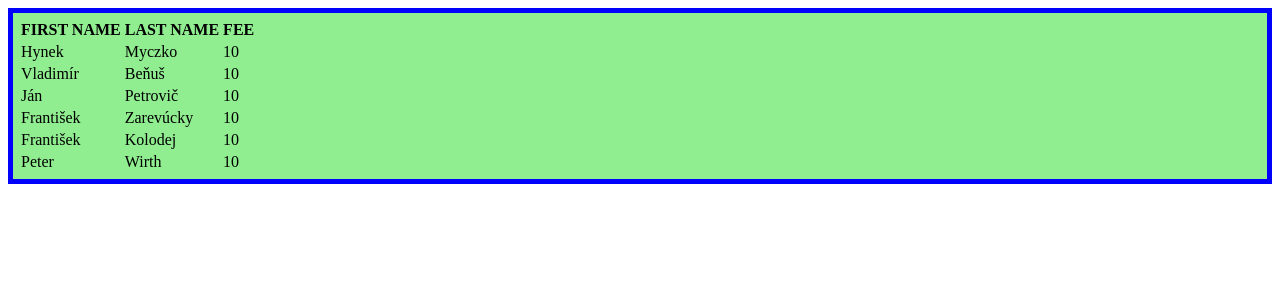
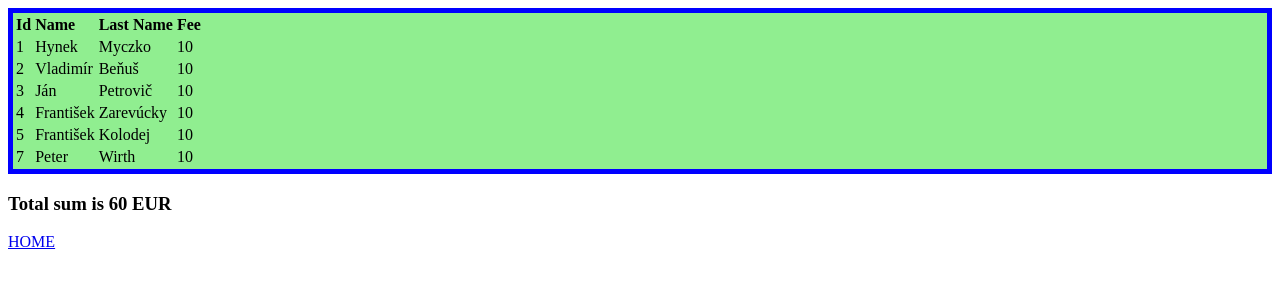
Before and after one commit to emax-77/Cycling-Club, a Django app: page /testing/ in a window 1280 px wide. Shown: the top 300 px of the page. Run offline with Django 5.2, Linux system fonts and the light colour scheme; data comes from the database, SQL or seed files in the repository.

Commit message:
Total Sum added and some CSS updates on Testing page

```diff
--- a/members/templates/template.html
+++ b/members/templates/template.html
@@ -4,10 +4,6 @@
 .myDiv {
   border: 5px solid blue;
   background-color: lightgreen;
-  text-align: center;
-  padding: 5px;
-  table.style.width = "auto";
-
 }
 </style>
 </head>
@@ -15,13 +11,15 @@
 
 <div class="myDiv">
     <table>
-        <tr>
-            <th>FIRST NAME </th>
-            <th>LAST NAME </th>
-            <th>FEE </th>
+        <tr align ="left">
+            <th>Id </th>
+            <th>Name </th>
+            <th>Last Name </th>
+            <th>Fee </th>
         </tr>
         {% for x in mymembers %}
           <tr>
+            <td>{{ x.id }}
             <td>{{ x.firstname }}</td>
             <td>{{ x.lastname }}</td>
             <td>{{ x.member_fees}}</td>
@@ -30,5 +28,10 @@
     </table>
 </div>
 
+
+<h3>Total sum is {{ sum_fees }} EUR</h3>
+
+<a href="/">HOME</a>
+
 </body>
 </html>
--- a/members/views.py
+++ b/members/views.py
@@ -24,9 +24,11 @@ def main(request):
 
 def testing(request):
   mymembers = Member.objects.all().values()
+  sum_fees = sum([x['member_fees'] for x in mymembers])
   template = loader.get_template('template.html')
   context = {
     'mymembers': mymembers,
+    'sum_fees': sum_fees,
   }
   return HttpResponse(template.render(context, request))
 
```
